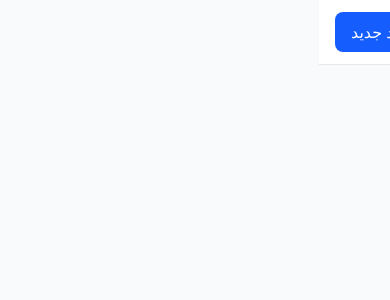
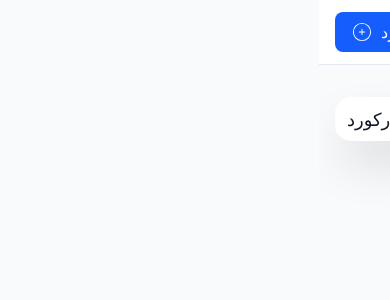
Before and after one commit to vahid-haidary/react-records-management, a React (Vite) app: page / in a window 390 px wide. Shown: the top 300 px of the page. Built offline with nearby package versions, Linux system fonts and the light colour scheme.

Commit message:
feat(header record): header for record content designed

```diff
--- a/src/App.tsx
+++ b/src/App.tsx
@@ -1,4 +1,5 @@
 import { AppLayout } from "./app/layout/app-layout";
+import { RecordsPage } from "./pages/records/records-page";
 
 function App() {
   const handleCreateRecord = () => {
@@ -7,7 +8,7 @@ function App() {
 
   return (
     <AppLayout onCreateRecord={handleCreateRecord}>
-      <div className="mx-auto max-w-7xl px-4 py-8">محتویات صفحه</div>
+      <RecordsPage />
     </AppLayout>
   );
 }
--- a/src/app/layout/header/header.tsx
+++ b/src/app/layout/header/header.tsx
@@ -1,4 +1,5 @@
 import { Button } from "@/shared/ui/button";
+import { CiCirclePlus } from "react-icons/ci";
 
 interface HeaderProps {
   onCreateRecord: () => void;
@@ -6,19 +7,28 @@ interface HeaderProps {
 
 export function Header({ onCreateRecord }: HeaderProps) {
   return (
-    <header className="border-b border-gray-200 bg-white">
+    <header className="border-b border-border bg-surface">
       <div className="mx-auto flex min-h-16 max-w-7xl items-center justify-between gap-4 px-4 sm:px-6 lg:px-8">
-        <div className="flex items-center gap-3">
-          <div className="flex h-10 w-10 shrink-0 items-center justify-center rounded-lg bg-blue-600 text-sm font-bold text-white">
-            پ
+        <div className="flex min-w-0 items-center gap-3">
+          <div className="flex h-10 w-10 shrink-0 items-center justify-center rounded-xl bg-primary text-sm font-bold tracking-tight text-white shadow-lg">
+            BA
           </div>
 
-          <span className="text-base font-bold text-gray-900 sm:text-lg">
-            پنل مدیریت
-          </span>
+          <div className="min-w-0">
+            <p className="truncate text-base font-bold text-text sm:text-lg">
+              پنل مدیریت
+            </p>
+          </div>
         </div>
 
-        <Button onClick={onCreateRecord}>ایجاد رکورد جدید</Button>
+        <Button
+          className="flex shrink-0 items-center gap-2"
+          onClick={onCreateRecord}
+        >
+          <span className="hidden sm:inline">ایجاد رکورد جدید</span>
+          <span className="sm:hidden">ایجاد رکورد</span>
+          <CiCirclePlus size={22} />
+        </Button>
       </div>
     </header>
   );
--- /dev/null
+++ b/src/features/records/components/records-page-header/index.ts
@@ -0,0 +1 @@
+export { RecordsPageHeader } from "./records-page-header";
--- /dev/null
+++ b/src/features/records/components/records-page-header/records-page-header.tsx
@@ -0,0 +1,27 @@
+interface RecordsPageHeaderProps {
+  totalRecords: number;
+}
+
+export function RecordsPageHeader({ totalRecords }: RecordsPageHeaderProps) {
+  return (
+    <section className="flex items-start justify-between w-full">
+      <div className="mb-6 flex flex-col gap-3">
+        <div className="flex flex-wrap items-center gap-3">
+          <h1 className="text-2xl font-bold text-text sm:text-3xl">
+            مدیریت رکوردها
+          </h1>
+        </div>
+
+        <p className="text-sm text-text-muted">
+          در این بخش می‌توانید رکوردهای سیستم را مشاهده و مدیریت کنید.
+        </p>
+      </div>
+      <div className="flex items-center gap-1 rounded-2xl px-3 py-1 text-lg font-medium bg-surface shadow-2xl">
+        <span className="text-3xl font-bold">
+          {totalRecords.toLocaleString("fa-IR")}
+        </span>
+        رکورد
+      </div>
+    </section>
+  );
+}
--- a/src/index.css
+++ b/src/index.css
@@ -17,6 +17,36 @@
   text-rendering: optimizeLegibility;
   -webkit-font-smoothing: antialiased;
   -moz-osx-font-smoothing: grayscale;
+}
+
+@theme {
+  /* primary color */
+  --color-primary: #2563eb;
+  --color-primary-hover: #1d4ed8;
+
+  /* secondary color */
+  --color-secondary: #64748b;
+  --color-secondary-hover: #475569;
+
+  /* success */
+  --color-success: #16a34a;
+
+  /* danger */
+  --color-danger: #dc2626;
+
+  /* warning */
+  --color-warning: #d97706;
+
+  /* background */
+  --color-background: #f8fafc;
+  --color-surface: #ffffff;
+
+  /* text */
+  --color-text: #0f172a;
+  --color-text-muted: #64748b;
+
+  /* border */
+  --color-border: #e2e8f0;
 }
 
 *,
--- a/src/pages/records/records-page.tsx
+++ b/src/pages/records/records-page.tsx
@@ -0,0 +1,13 @@
+import { RecordsPageHeader } from "@/features/records/components/records-page-header";
+
+export function RecordsPage() {
+  return (
+    <main className="mx-auto max-w-7xl px-4 py-8 sm:px-6 lg:px-8">
+      <RecordsPageHeader totalRecords={50} />
+
+      {/* Filters */}
+      {/* Records */}
+      {/* Pagination */}
+    </main>
+  );
+}
```
